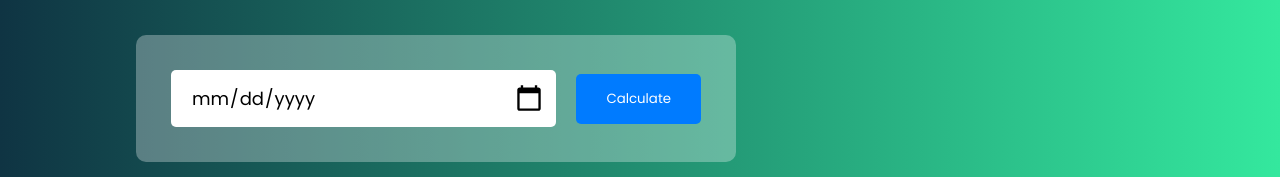
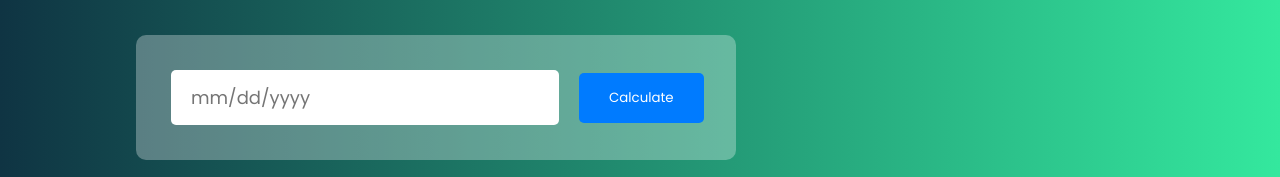
Before and after one commit to github-arafat/AgeCalculator, a plain HTML site: page index.html in a window 1280 px wide. Shown: the part 271-448 px from the top of the page. Drawn offline with Linux system fonts and the light colour scheme.

Commit message:
Input box modifire

```diff
--- a/index.html
+++ b/index.html
@@ -14,7 +14,7 @@
         <div class="calculator">
             <h1>Calculate Your<br><span>Real Age</span></h1>
             <div class="input_box">
-                <input type="date" id="date"> <br>
+                <input type="text" id="date" placeholder="mm/dd/yyyy"> <br>
                 <button onclick="calculateAge()">Calculate</button>
             </div>
             <p id="result"></p>
```
